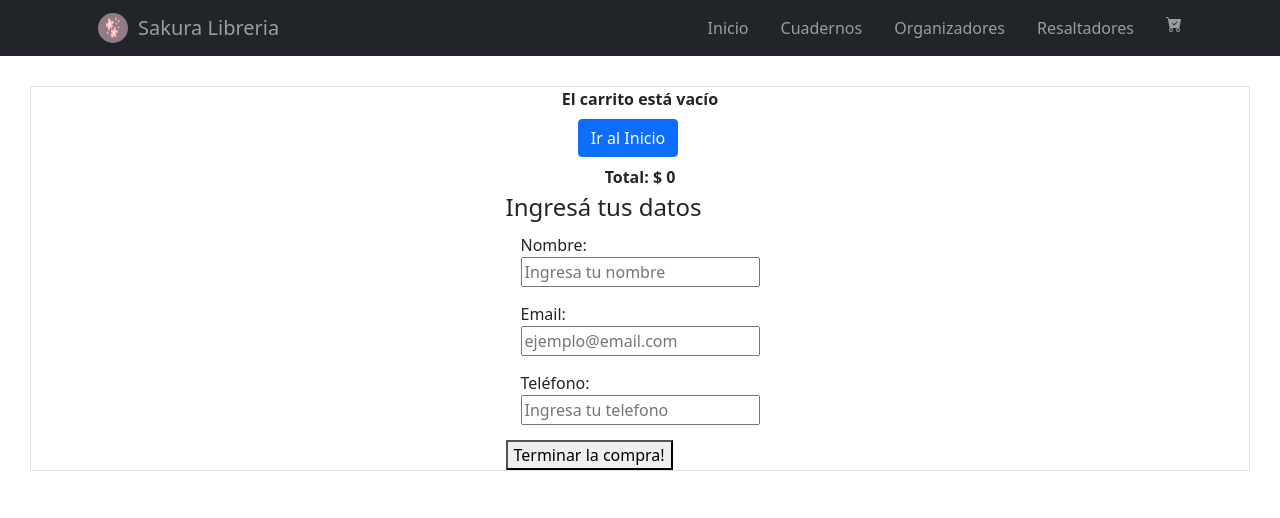
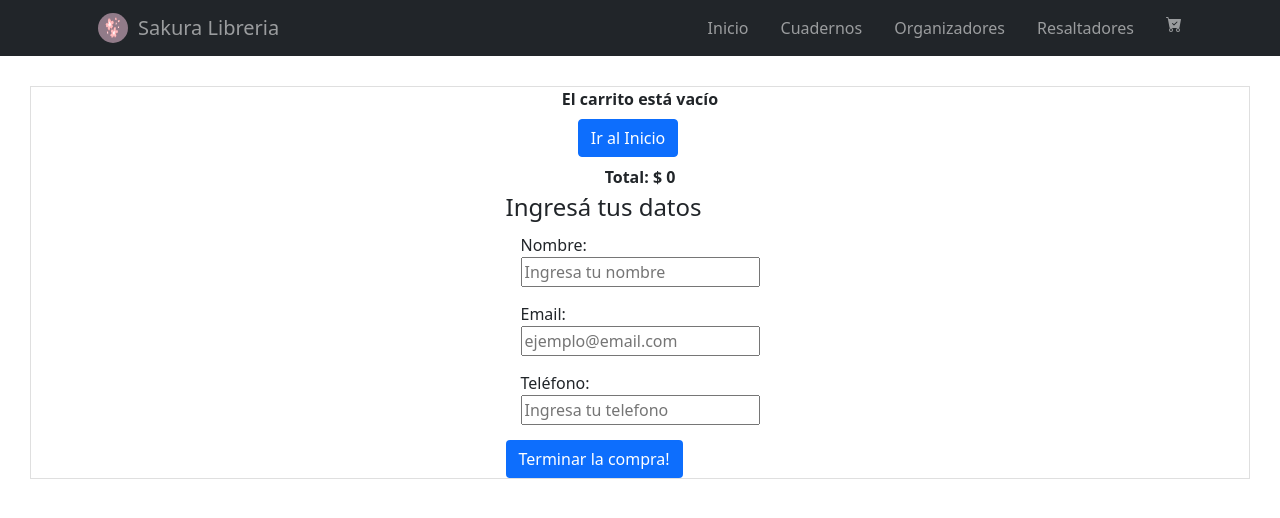
Before and after one commit to Paula2811/Yunes-ReactJs, a React (Create React App) app: page /cart in a window 1280 px wide. Shown: the top 518 px of the page. Built offline with nearby package versions, Linux system fonts and the light colour scheme.

Commit message:
Desafio 13 Final2

```diff
--- a/src/componentes/Cart.jsx
+++ b/src/componentes/Cart.jsx
@@ -121,7 +121,7 @@
                     <label>Teléfono:</label>
                     <input type="text" name="phone" placeholder="Ingresa tu telefono" defaultValue={formData.phone}/>
                 </div>
-                <button>Terminar la compra!</button>
+                <button className="formButton">Terminar la compra!</button>
             </form>
         </div>
     )
--- a/src/css/cart.css
+++ b/src/css/cart.css
@@ -25,3 +25,21 @@
     flex-direction: column;
     margin: 15px;
 }
+
+.formButton{
+    color: #fff;
+    background-color: #0d6efd;
+    border-color: #0d6efd;
+    display: inline-block;
+    font-weight: 400;
+    line-height: 1.5;
+    text-align: center;
+    text-decoration: none;
+    vertical-align: middle;
+    user-select: none;
+    border: 1px solid transparent;
+    padding: 0.375rem 0.75rem;
+    font-size: 1rem;
+    border-radius: 0.25rem;
+    transition: color .15s ease-in-out,background-color .15s ease-in-out,border-color .15s ease-in-out,box-shadow .15s ease-in-out;
+}
```
